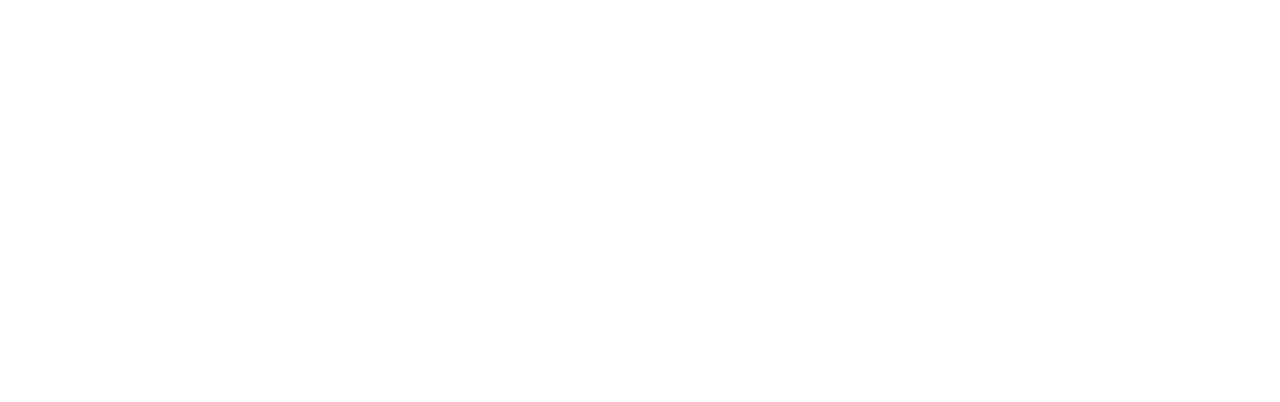
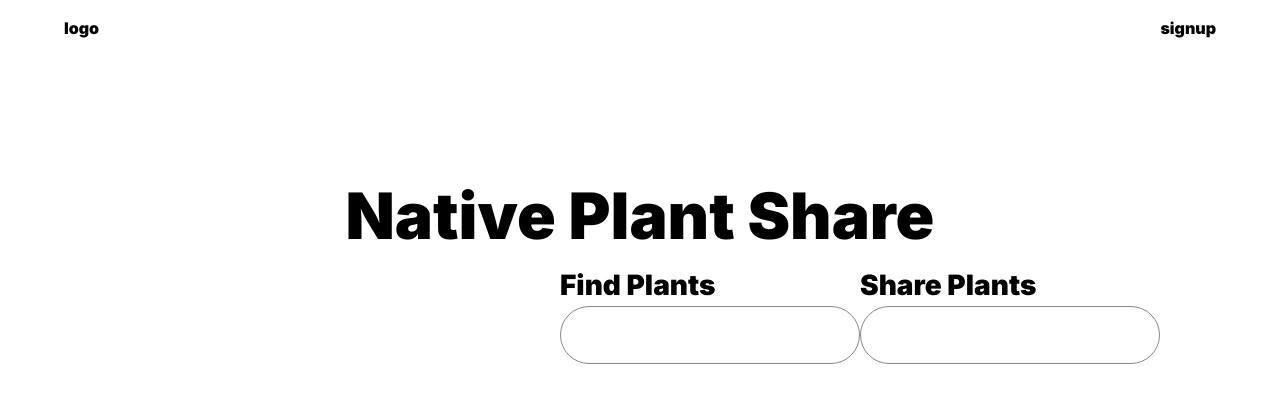
Before and after one commit to MarkSchu/native-plant-share, a Next.js app: page / in a window 1280 px wide. Shown: the top 402 px of the page. Built offline with nearby package versions, Linux system fonts and the light colour scheme.

Commit message:
add initial skeleton for landing page

```diff
--- /dev/null
+++ b/app/components/find-or-share.tsx
@@ -0,0 +1,26 @@
+function FindEl() {
+    return (
+        <div>
+            <h2>Find Plants</h2>
+            <input />
+        </div>
+    );
+}
+
+function ShareEl() {
+    return (
+        <div>
+            <h2>Share Plants</h2>
+            <input />
+        </div>
+    );
+}
+
+export default function FindOrShare() {
+    return (
+        <div className="find-or-share">
+            <FindEl />
+            <ShareEl />
+        </div>
+    )
+}
--- /dev/null
+++ b/app/components/landing-nav.tsx
@@ -0,0 +1,20 @@
+function Logo() {
+    return (
+        <div>logo</div>
+    )
+}
+
+function Signup() {
+    return (
+        <div>signup</div>
+    )
+}
+
+export default function LandingNav() {
+    return (
+        <nav>
+            <Logo />
+            <Signup />
+        </nav>
+    )
+}
--- a/app/globals.css
+++ b/app/globals.css
@@ -7,5 +7,36 @@
 }
 
 body {
+  padding: 1rem 4rem;
+}
 
+.landing-page nav {
+    display: flex;
+    justify-content: space-between;
+    font-weight: 900;
 }
+
+.landing-page h1 {
+    font-size: 4rem;
+    font-weight: 900;
+    text-align: center;
+    padding-top: 8rem;
+}
+
+.landing-page h2 {
+    font-size: 1.75rem;
+    font-weight: 900;
+}
+
+.landing-page input {
+    border: 1px solid #888;
+    padding: 1rem 2rem;
+    border-radius: 2rem;
+}
+
+.landing-page .find-or-share {
+    margin-top: 6rem;
+    display: flex;
+    max-width: 10rem;
+    margin: auto;
+}
--- /dev/null
+++ b/app/landing.module.css
@@ -0,0 +1,3 @@
+.foo {
+    color: red;
+}
--- a/app/layout.tsx
+++ b/app/layout.tsx
@@ -5,7 +5,7 @@
 const inter = Inter({ subsets: ["latin"] });
 
 export const metadata: Metadata = {
-  title: "Create Next App",
+  title: "Native Plant Share",
   description: "Generated by create next app",
 };
 
--- a/app/page.tsx
+++ b/app/page.tsx
@@ -1,8 +1,15 @@
+import FindOrShare from "./components/find-or-share";
+import LandingNav from "./components/landing-nav";
+import styles from './landing.module.css';
 
 export default function Home() {
   return (
-    <main className="">
-
-    </main>
+    <div className="landing-page">
+      <LandingNav />
+       <main >
+        <h1>Native Plant Share</h1>
+        <FindOrShare />
+      </main>
+    </div>
   );
 }
```
